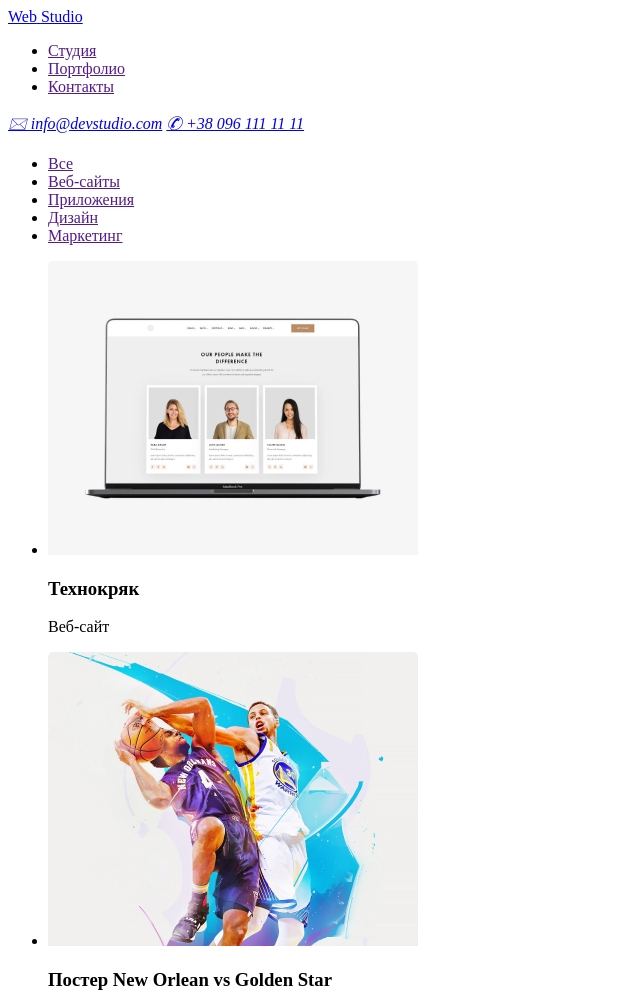
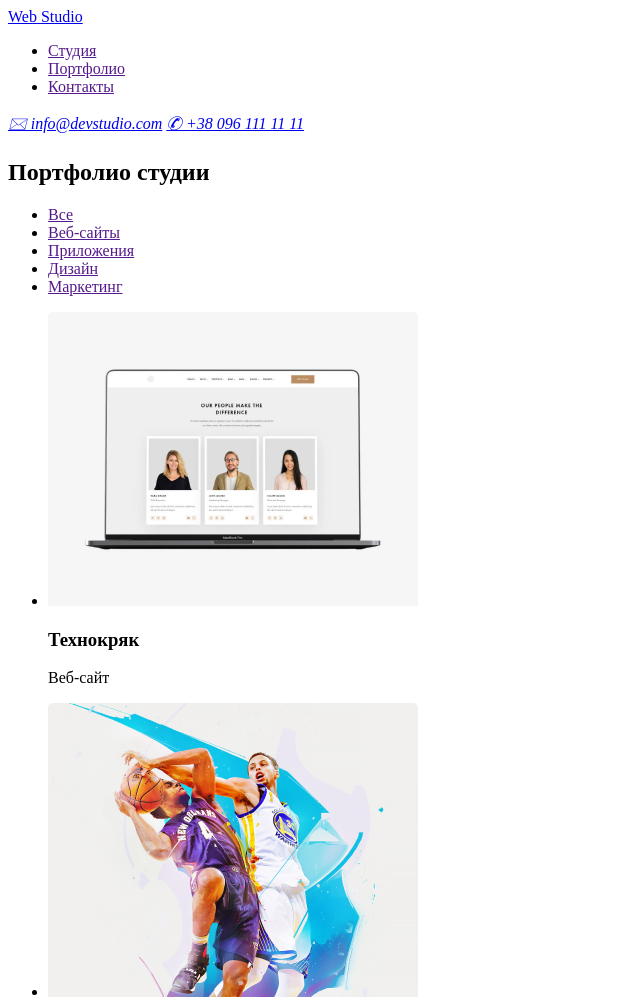
Before and after one commit to DmytroVasylenko6/goit-markup-hw-02, a plain HTML site: page portfolio.html in a window 1280 px wide. Shown: the top 1000 px of the page, without its empty margins (0-640 px from the left). Drawn offline with Linux system fonts and the light colour scheme.

Commit message:
добавляет заголовок

```diff
--- a/portfolio.html
+++ b/portfolio.html
@@ -30,6 +30,7 @@
     <main>
       <!--Section-1-->
       <section>
+        <h1>Портфолио студии</h1>
         <nav>
           <ul>
             <li><a href="">Все</a></li>
```
